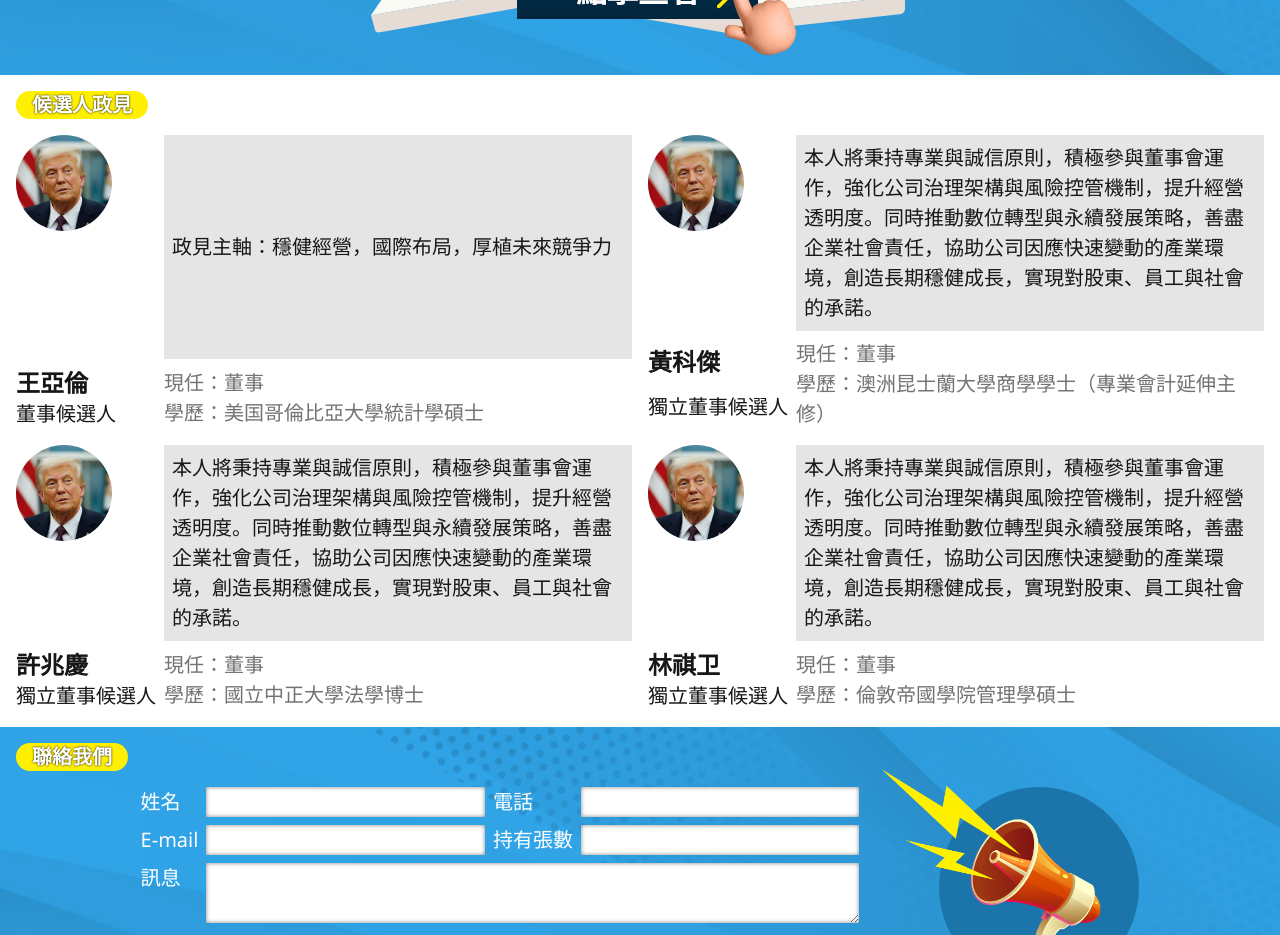
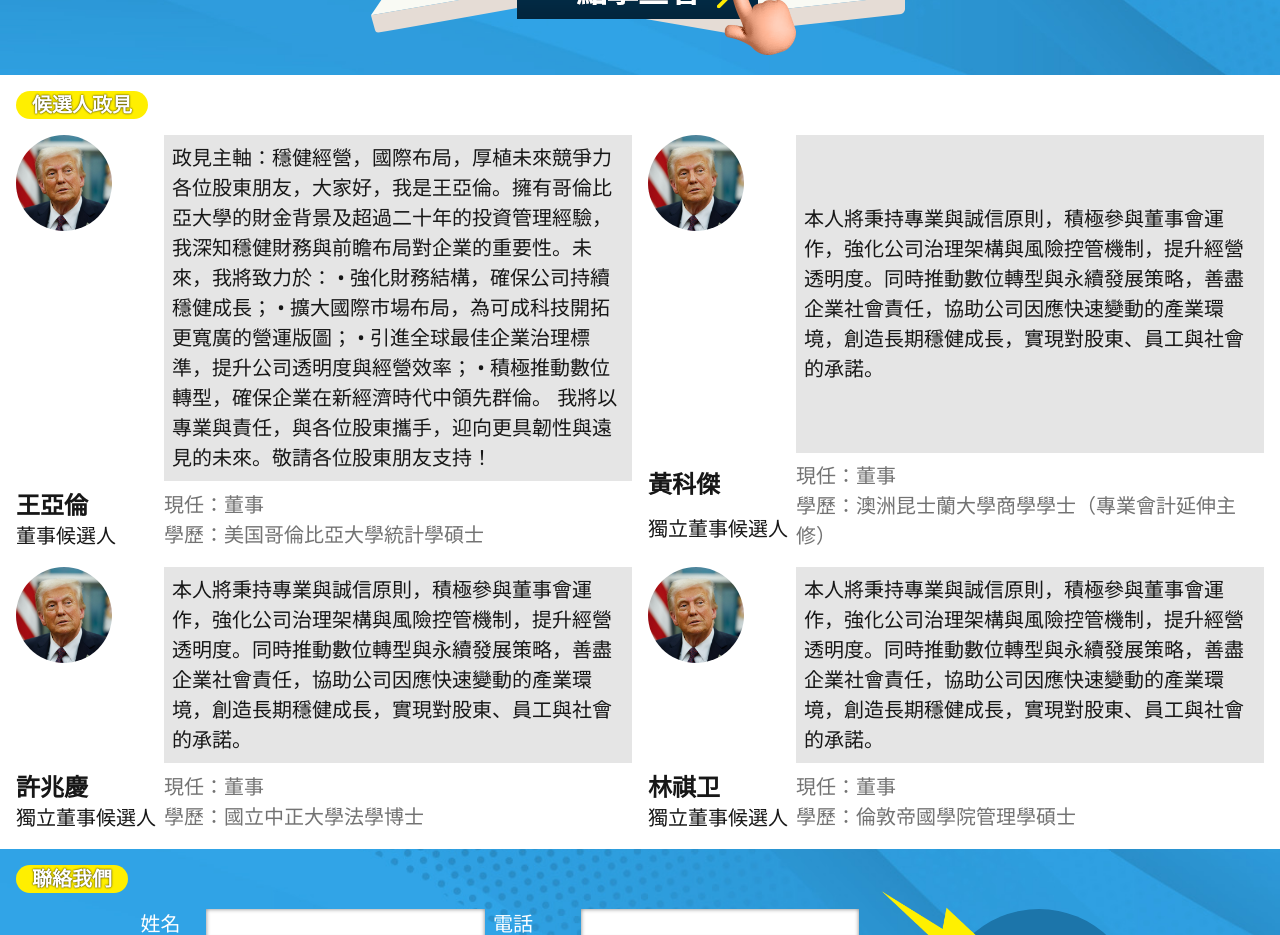
Before and after one commit to yujuiting/makecatcherright, a Next.js app: page / in a window 1280 px wide. Shown: the part 920-1855 px from the top of the page. Built offline with nearby package versions, Linux system fonts and the light colour scheme.

Commit message:
Update Candidates.mdx

```diff
--- a/app/sections/Candidates.mdx
+++ b/app/sections/Candidates.mdx
@@ -13,7 +13,13 @@ import SwipeInMobile from '@/app/components/SwipeInMobile'
   name="王亞倫"
   title="董事候選人"
   image="./images/candidate1.jpeg"
-  description="政見主軸：穩健經營，國際布局，厚植未來競爭力"
+  description="政見主軸：穩健經營，國際布局，厚植未來競爭力
+各位股東朋友，大家好，我是王亞倫。擁有哥倫比亞大學的財金背景及超過二十年的投資管理經驗，我深知穩健財務與前瞻布局對企業的重要性。未來，我將致力於：
+•	強化財務結構，確保公司持續穩健成長；
+•	擴大國際市場布局，為可成科技開拓更寬廣的營運版圖；
+•	引進全球最佳企業治理標準，提升公司透明度與經營效率；
+•	積極推動數位轉型，確保企業在新經濟時代中領先群倫。
+我將以專業與責任，與各位股東攜手，迎向更具韌性與遠見的未來。敬請各位股東朋友支持！ "
   currentPosition="董事"
   education="美国哥倫比亞大學統計學碩士"
 />
```
